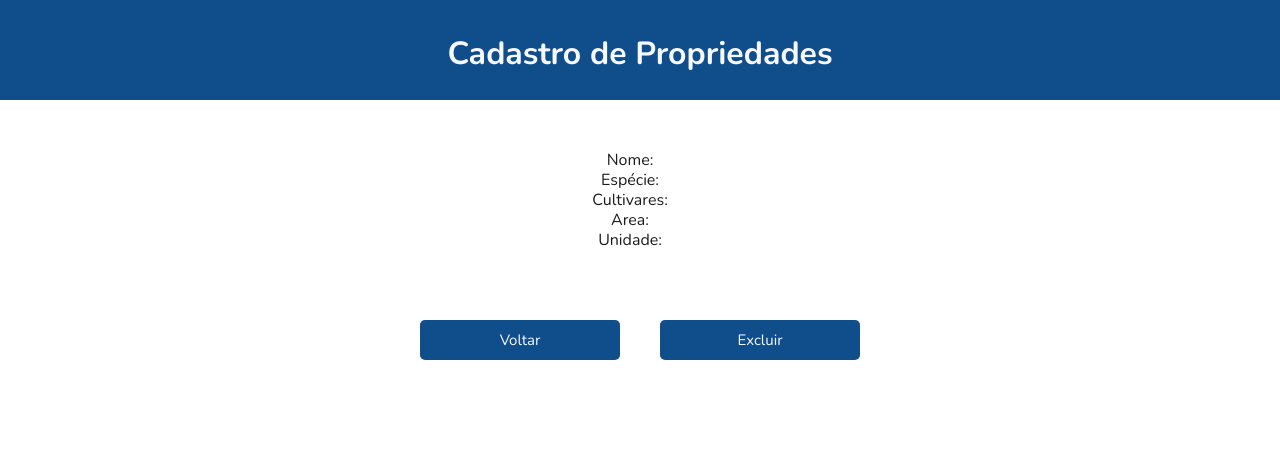
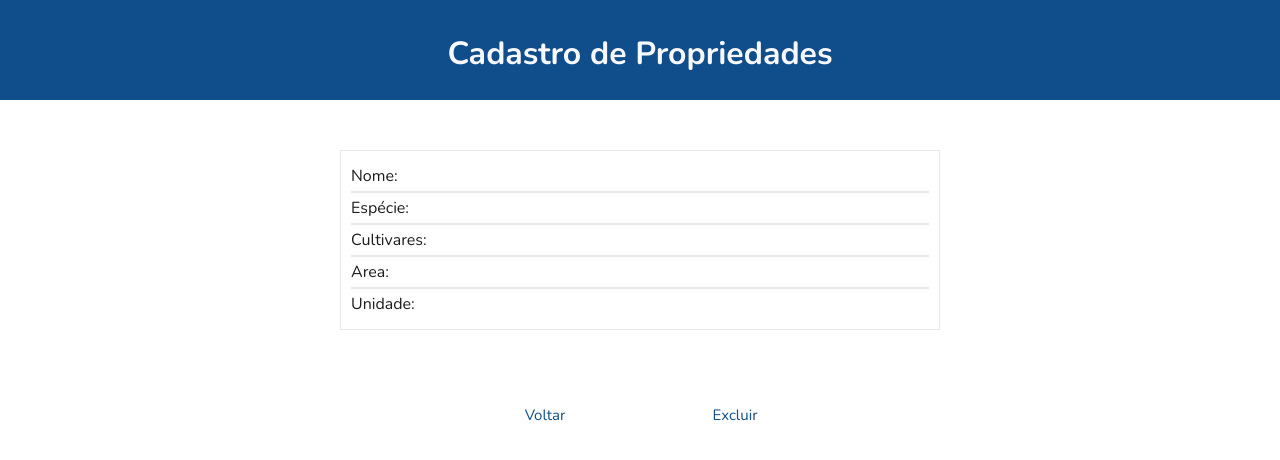
Before and after one commit to PaulaFAlves/project-rails-react-frontend, a React (Create React App) app in the folder cadastro-de-propriedade/: page /detail in a window 1280 px wide. Shown: the top 460 px of the page. Built offline with nearby package versions, Linux system fonts and the light colour scheme; no server answers; the HTML template or start-up script is replaced by a standard one.

Commit message:
fixed bugs on function and styles

```diff
--- a/cadastro-de-propriedade/package.json
+++ b/cadastro-de-propriedade/package.json
@@ -2,6 +2,7 @@
   "name": "cadastro-de-propriedade",
   "version": "0.1.0",
   "private": true,
+  "homepage": "http://paulafalves.github.io/project-rails-react-frontend",
   "dependencies": {
     "@testing-library/jest-dom": "^4.2.4",
     "@testing-library/react": "^9.3.2",
@@ -15,7 +16,9 @@
     "start": "react-scripts start",
     "build": "react-scripts build",
     "test": "react-scripts test",
-    "eject": "react-scripts eject"
+    "eject": "react-scripts eject",
+    "predeploy": "npm run build",
+    "deploy": "gh-pages -d build"
   },
   "eslintConfig": {
     "extends": "react-app"
--- a/cadastro-de-propriedade/src/App.css
+++ b/cadastro-de-propriedade/src/App.css
@@ -4,3 +4,28 @@
 	box-sizing: border-box;
 	font-family: 'Nunito', sans-serif;
 }
+.button-container {
+	display: flex;
+	justify-content: center ;
+	align-items: center;
+}
+.button {
+	background-color: transparent;
+	box-shadow: 0;
+	border: 0;
+	width: 150px;
+	height: 30px;
+	margin: 20px !important;
+}
+.button:hover {
+	cursor: pointer;
+	font-weight: 600;
+}
+.button a, .button {
+	color: #104E88;
+	text-decoration: none;
+	font-size: 15px;
+}
+.button a:hover {
+	font-weight: 600;
+}
--- a/cadastro-de-propriedade/src/components/Create/index.js
+++ b/cadastro-de-propriedade/src/components/Create/index.js
@@ -38,6 +38,8 @@ function Create(props) {
 		setCultivar('');
 		setArea('');
 		setUnidade('');
+		(window.alert('Cadastrado concluído com sucesso.'))
+		window.history.back();
 	});
 
 	useEffect(() => {
--- a/cadastro-de-propriedade/src/components/Create/styles.css
+++ b/cadastro-de-propriedade/src/components/Create/styles.css
@@ -1,7 +1,8 @@
 .formulario-main {
 	width: 600px;
 	height: auto;
-	margin: auto;
+	margin: 50px auto;
+	border: 1px solid #E8E8E8;
 }
 .formulario-inclusao {
 	display: grid !important;
@@ -28,24 +29,3 @@
 .formulario-inclusao input, .formulario-inclusao select {
 	margin: 10px 0;
 }
-.button-container {
-	display: flex;
-	justify-content: center;
-	align-items: center;
-}
-.button {
-	border: 0;
-	border-radius: 5px;
-	width: 200px;
-	height: 40px;
-	background-color: #104E8B;
-	margin: 20px 0;
-	color: #F8F8FF;
-	text-decoration: none;
-	font-size: 15px;
-}
-.button:hover {
-	background-color: #104E8B;
-	opacity: 0.8;
-	cursor: pointer;
-}
--- a/cadastro-de-propriedade/src/components/Detail/index.js
+++ b/cadastro-de-propriedade/src/components/Detail/index.js
@@ -28,45 +28,48 @@ class Detail extends Component {
 	async deletarPropriedade(e) {
 		e.preventDefault();
 		const id = localStorage.getItem('id');
-		if (window.confirm(`Are you sure you want to delete?`)) {
+		if (window.confirm(`Tem certeza que deseja exluir?`)) {
 			await fetch(`http://localhost:3001/propriedades/${id}`, { method: 'DELETE'});
 
 		}
+		window.history.back();
 	}
-
-
 
 	render() {
 		return(
 			<>
 				<NavBar />
-				<div className="main">
+				<div className="detail-main">
 						<div className="content">
 							<div className="linhas">
-								<p>Nome: </p>
-								<p className="linhas-nome"><strong>{this.state.propriedades.nome}</strong></p>
+								<span>Nome: </span>
+								<span className="linhas-nome"><strong>{this.state.propriedades.nome}</strong></span>
+								<hr color="#E8E8E8"/>
 							</div>
 							<div className="linhas">
-								<p>Espécie: </p>
-								<p>{this.state.propriedades.especie}</p>
+								<span>Espécie: </span>
+								<span>{this.state.propriedades.especie}</span>
+								<hr color="#E8E8E8"/>
 							</div>
 							<div className="linhas">
-								<p>Cultivares: </p>
-								<p>{this.state.propriedades.cultivar}</p>
+								<span>Cultivares: </span>
+								<span>{this.state.propriedades.cultivar}</span>
+								<hr color="#E8E8E8"/>
 							</div>
 							<div className="linhas">
-								<p>Area: </p>
-								<p>{this.state.propriedades.area}</p>
+								<span>Area: </span>
+								<span>{this.state.propriedades.area}</span>
+								<hr color="#E8E8E8"/>
 							</div>
 							<div className="linhas">
-								<p>Unidade: </p>
-								<p>{this.state.propriedades.unidade}</p>
+								<span>Unidade: </span>
+								<span>{this.state.propriedades.unidade}</span>
 							</div>
 						</div>
 				</div>
 				<div className="button-container">
 					<button className="button"><a href="/">Voltar</a></button>
-					<button className="button" onClick={this.deletarPropriedade}>Excluir</button>
+					<button className="button" onClick={this.deletarPropriedade}><a href="#">Excluir</a></button>
 				</div>
 			</>
 		);
--- a/cadastro-de-propriedade/src/components/Detail/styles.css
+++ b/cadastro-de-propriedade/src/components/Detail/styles.css
@@ -1,40 +1,20 @@
-.button-container {
-	display: flex;
-	justify-content: center ;
-	align-items: center;
-}
-.button {
-	border: 0;
-	border-radius: 5px;
-	width: 200px;
-	height: 40px;
-	background-color: #104E8B;
-	margin: 20px !important;
-}
-.button:hover {
-	background-color: #104E8B;
-	opacity: 0.8;
-	cursor: pointer;
-}
-.button  a {
-	color: #F8F8FF;
-	text-decoration: none;
-	font-size: 15px;
-}
-.main {
+.detail-main {
 	width: 600px;
 	height: auto;
 	background-color: transparent;
 	margin: 50px auto;
 	align-items: left;
+	border: 1px solid #E8E8E8;
 }
 .content {
 	margin: 10px !important;
 	align-items: left;
 }
-.linhas p {
-	line-height: 20px;
+
+.linhas span {
+	line-height: 30px;
 	color: #1C1C1C;
+	margin-right: 20px;
 }
 .linhas-nome {
 	color: #104E8B !important;
--- a/cadastro-de-propriedade/src/components/List/index.js
+++ b/cadastro-de-propriedade/src/components/List/index.js
@@ -33,20 +33,21 @@ class List extends Component {
 			<>
 				<NavBar />
 				<div className="button-container">
-					<button className="button"><a href="/create">Incluir propriedade</a></button>
+					<button className="button"><a href="/create">Incluir Propriedade</a></button>
 				</div>
-				<div className="main">
+				<div className="list-main">
 					{this.state.propriedades.map(propriedade => (
 						<div
 							className="content"
 							key={propriedade.id}>
-							<div className="linhas">
+							<div className="list-linhas">
 								<p><strong>
 								<a
 									href='/detail'
 									onClick={() => localStorage.setItem('id', propriedade.id)}>
 									{propriedade.nome}
 								</a></strong></p>
+								<hr color="#E8E8E8"/>
 							</div>
 
 						</div>
--- a/cadastro-de-propriedade/src/components/List/styles.css
+++ b/cadastro-de-propriedade/src/components/List/styles.css
@@ -1,50 +1,22 @@
-.button-container {
-	display: flex;
-	justify-content: center;
-	align-items: center;
-}
-.button {
-	border: 0;
-	border-radius: 5px;
-	width: 200px;
-	height: 40px;
-	background-color: #104E8B;
-	margin: 20px 0;
-}
-.button:hover {
-	background-color: #104E8B;
-	opacity: 0.8;
-	cursor: pointer;
-}
-.button  a {
-	color: #F8F8FF;
-	text-decoration: none;
-	font-size: 15px;
-}
-.main {
+
+.list-main {
 	width: 600px;
 	height: auto;
-	margin: auto;
-	align-items: left;
+	margin: 20px auto;
 }
 .content {
 	margin: 10px !important;
 	align-items: left;
 }
-.linhas {
-	display: flex;
-	justify-content: center;
-	align-items: center;
-}
-.linhas p {
+.list-linhas p {
 	line-height: 20px;
 	margin: 0 10px;
 }
-.linhas a {
+.list-linhas a {
 	text-decoration: none;
 	color: #1C1C1C;
 }
-.linhas a:hover {
+.list-linhas a:hover {
 	opacity: 0.7;
 	cursor: pointer;
 }
```
Also changed, not shown: 1 other file (tests, documents, lock files or other folders).
